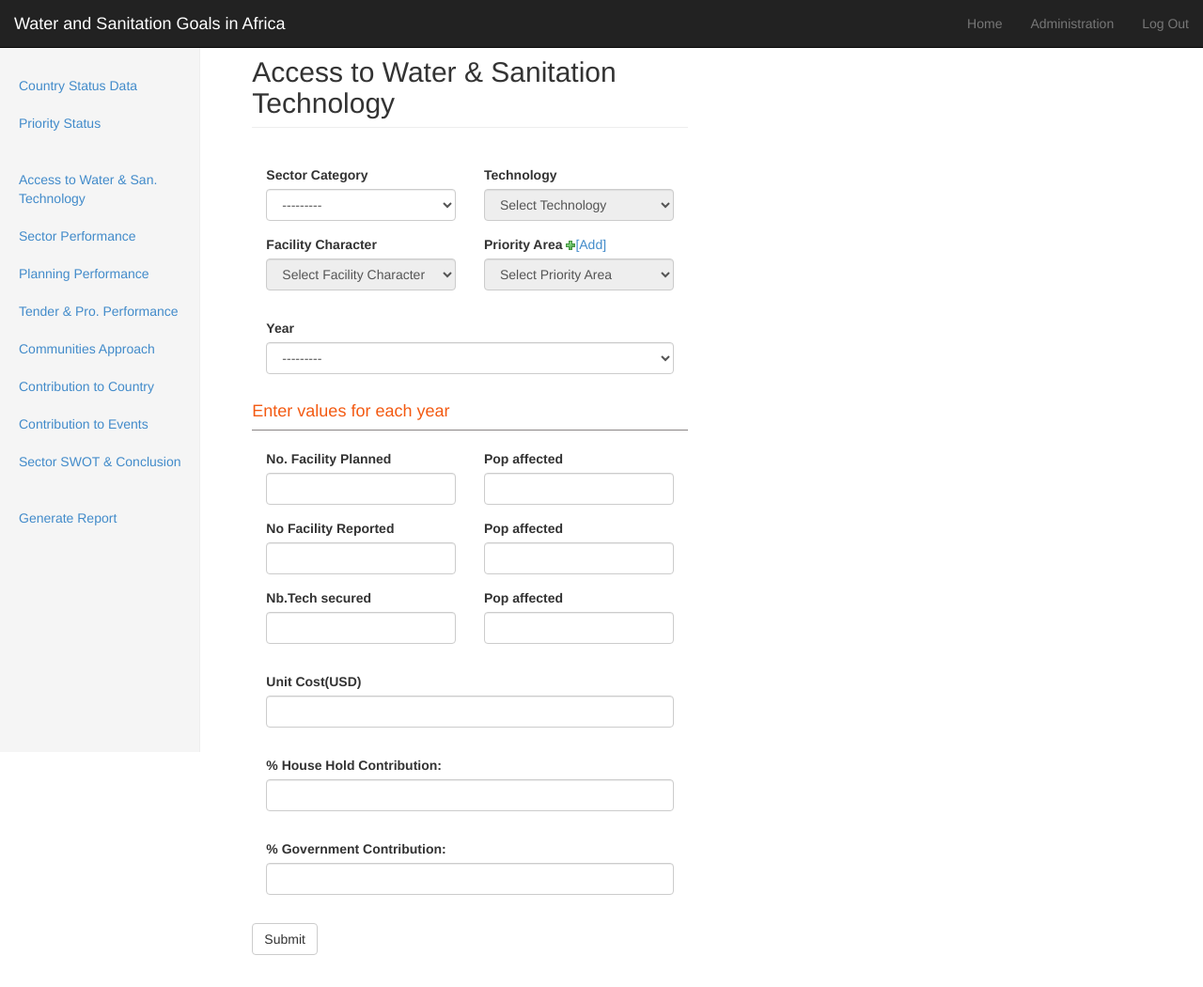
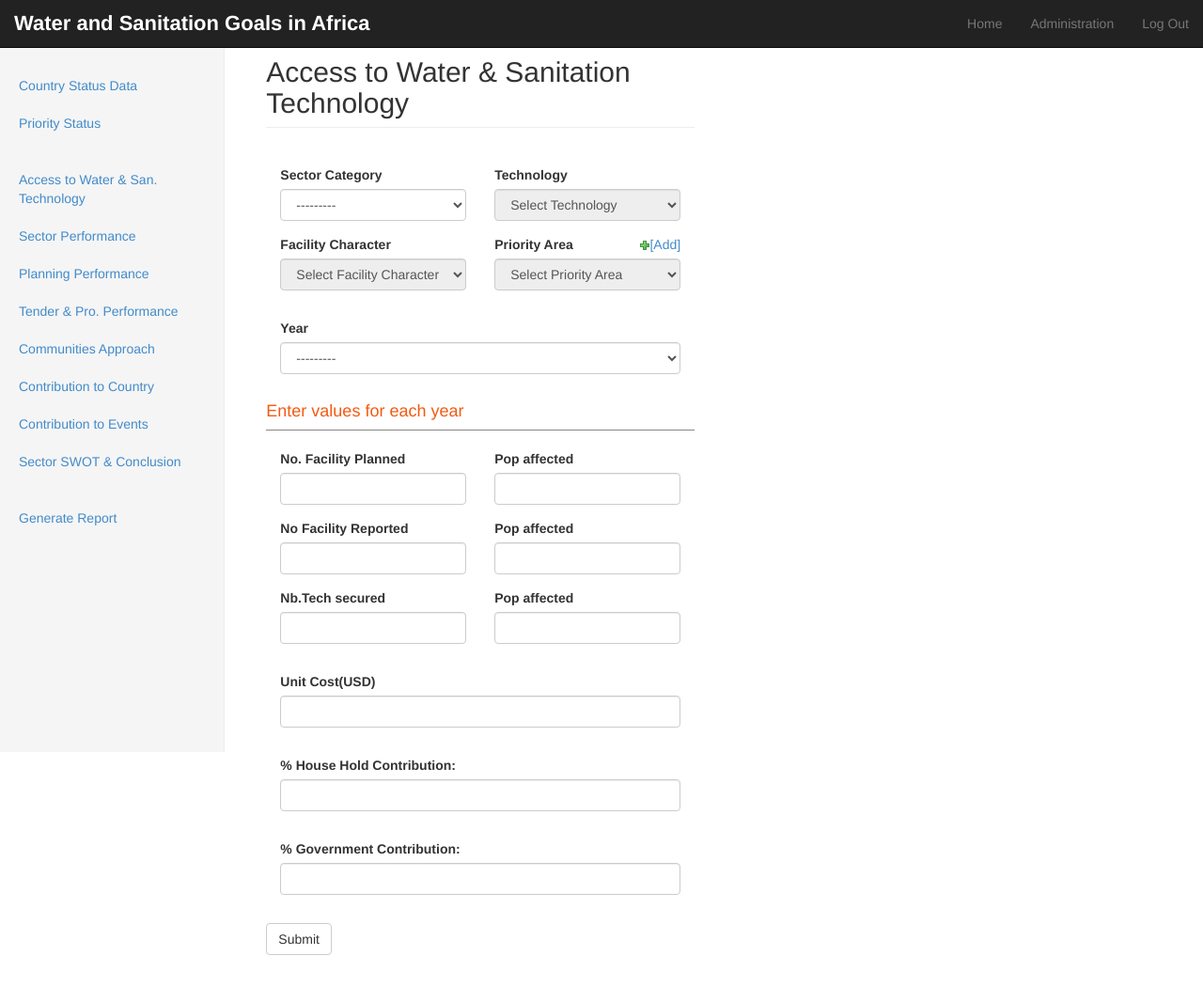
Before and after one commit to eyassug/au-water-sanitation-template, a Django app: template static/templates/facility_access_form.html in a window 1280 px wide. Shown: the whole page at 94% size. Run offline with Django 3.2, Linux system fonts and the light colour scheme; the template is opened without the code that fills it: values that come from a table or form of the project are taken from there, others are empty; the visitor is signed in with stand-in values (Sample User, id 1); parts of the project's set-up code (start-up, migrations or seed data) failed here and were passed over; some libraries are stand-ins or nearby versions.

Commit message:
Added new custom css property

```diff
--- a/static/static/css/starter-template.css
+++ b/static/static/css/starter-template.css
@@ -59,7 +59,7 @@ padding-left: 5px;
 }
 .add-another
 {
-  float: none;
+  float: right;
 }
 .col-md-4
 {
@@ -75,3 +75,23 @@ padding-left: 5px;
   border-bottom: 1px solid #8A8585;
   color: #F35A12;
 }
+.col-md-2 {
+width: 18.666667%;
+}
+.main {
+padding-right: 40px;
+padding-left: 55px;
+}
+.navbar-brand {
+
+float: left;
+height: 50px;
+padding: 15px 15px;
+font-size: 22px;
+line-height: 20px;
+font-weight: bolder;
+}
+
+.navbar-inverse .navbar-brand {
+color:#AFAFAF;;
+}
```
